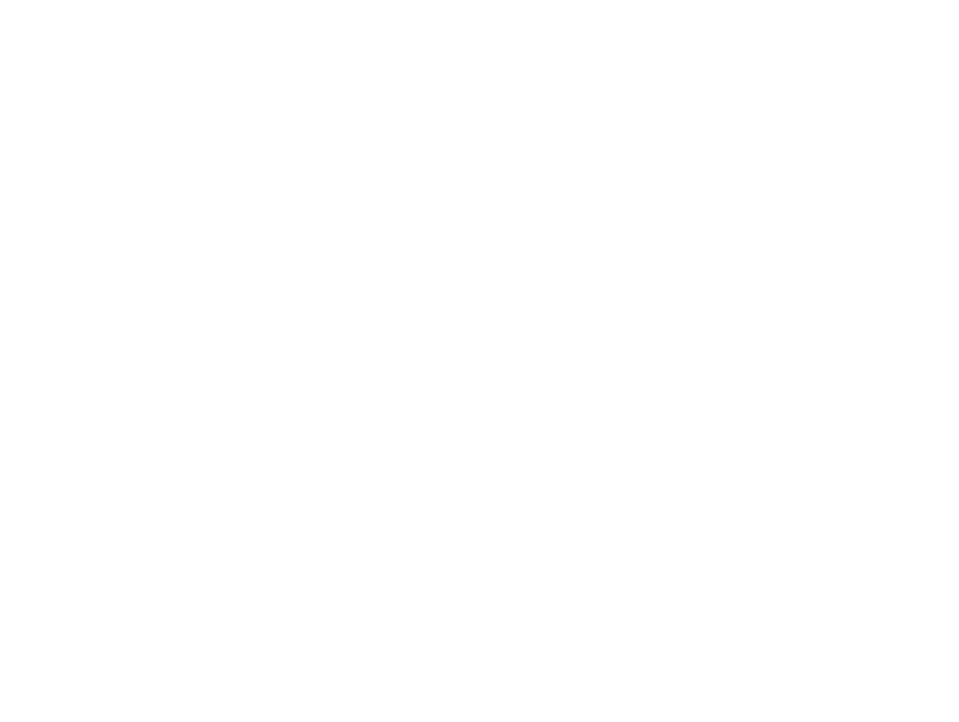
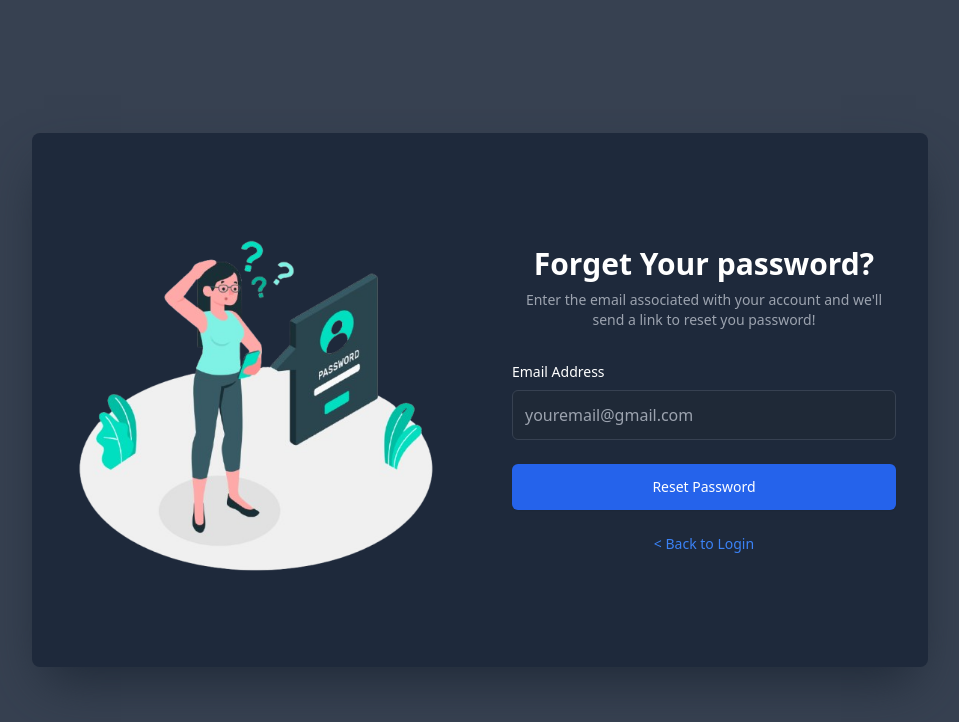
Before and after one commit to Hitanshu-Variya/Advance-Expense-Tracker, a React (Vite) app in the folder frontend/: page /forget-password in a window 1280 px wide. Before the commit this address had no page. Shown: the top 722 px of the page, without its empty margins (160-1119 px from the left). Built offline with nearby package versions, Linux system fonts and the light colour scheme.

Commit message:
Completed signup - Login - forgetPassword Page UI

```diff
--- /dev/null
+++ b/frontend/Pages/ForgetPasswordPage.tsx
@@ -0,0 +1,68 @@
+import { useNavigate } from "react-router-dom"
+
+const ForgetPasswordPage = () => {
+    const navigate = useNavigate();
+    return (
+    <div className="bg-gray-700 h-screen flex items-center justify-center">
+        <div className="bg-slate-800 rounded-lg shadow-2xl shadow-gray-800 w-full max-w-4xl flex h-4/6">
+            <div className="hidden md:flex md:items-center md:justify-center w-1/2 h-full">
+                <img
+                src="../Utilities/Images/ForgetPassword.png"
+                alt="Illustration"
+                className="max-h-full max-w-full object-contain rounded-r-lg w-10/12"
+                />
+            </div>
+
+            <div className="w-full max-w-md p-8 md:m-0 ml-auto mr-auto space-y-8 text-white flex flex-col justify-center items-stretch">
+                <div>
+                    <h2 className="text-3xl font-bold text-center">
+                    Forget Your password?
+                    </h2>
+                    <p className="text-center text-sm text-gray-400 mt-2">
+                    Enter the email associated with your account and we'll send a link to reset you password!
+                    </p>
+                </div>
+                <form className="space-y-6">
+                    <div className="space-y-2">
+                    <label htmlFor="email" className="block text-sm font-medium">
+                        Email Address
+                    </label>
+                    <input
+                        id="email"
+                        name="email"
+                        type="email"
+                        autoComplete="email"
+                        required
+                        className="w-full p-3 bg-gray-800 border border-gray-700 rounded-md focus:ring-blue-500 focus:border-blue-500"
+                        placeholder="youremail@gmail.com"
+                    />
+                    </div>
+
+                    <div>
+                    <button
+                        type="submit"
+                        className="w-full flex justify-center py-3 px-4 border border-transparent rounded-md shadow-sm text-sm font-medium bg-blue-600 hover:bg-blue-500 focus:outline-none"
+                    >
+                        Reset Password
+                    </button>
+                    </div>
+
+                    <div className="flex items-center justify-center">
+                        <div className="text-sm">
+                            <a
+                            onClick={() => navigate('/login')}
+                            className="font-medium text-blue-500 hover:text-blue-400 cursor-pointer"
+                            >
+                            &lt; Back to Login
+                            </a>
+                        </div>
+                    </div>
+                </form>
+            </div>
+
+        </div>
+    </div>
+  )
+}
+
+export default ForgetPasswordPage
--- a/frontend/Pages/LoginPage.tsx
+++ b/frontend/Pages/LoginPage.tsx
@@ -49,8 +49,8 @@ const LoginPage = () => {
             <div className="flex items-center justify-between">
               <div className="text-sm">
                 <a
-                  href="#"
-                  className="font-medium text-blue-500 hover:text-blue-400"
+                  onClick={() => {navigate('/forget-password')}}
+                  className="font-medium text-blue-500 hover:text-blue-400 cursor-pointer"
                 >
                   Forgot Password?
                 </a>
--- a/frontend/Pages/SignUpPage.tsx
+++ b/frontend/Pages/SignUpPage.tsx
@@ -22,7 +22,7 @@ const SignUpPage = () => {
         <div className="w-1/2 p-10 flex flex-col justify-center">
           <h2 className="text-4xl text-white font-bold mb-6">Create an account</h2>
           <p className="text-sm text-gray-400 mb-6">
-            Already have an account? <a onClick={() => {navigate('/login')}} className="text-blue-400 hover:underline cursor-pointer">Log in</a>
+            Already have an account? <a onClick={() => {navigate('/login')}} className="font-medium text-blue-500 hover:text-blue-400 cursor-pointer">Log in</a>
           </p>
 
           <div className="space-y-4">
--- a/frontend/src/App.tsx
+++ b/frontend/src/App.tsx
@@ -1,6 +1,7 @@
 import { Route, Routes } from "react-router-dom";
 import SignUpPage from "../Pages/SignUpPage.tsx";
 import LoginPage from "../Pages/LoginPage.tsx";
+import ForgetPasswordPage from "../Pages/ForgetPasswordPage.tsx"
 
 export default function App() {
   return (
@@ -8,6 +9,7 @@ export default function App() {
       <Routes>
         <Route path="/signup" element={<SignUpPage />} />
         <Route path="/login" element={<LoginPage />} />
+        <Route path="/forget-password" element={<ForgetPasswordPage />} />
       </Routes>
     </div>
   )
```
Also changed, not shown: frontend/Utilities/Images/ForgetPassword.png (added).
